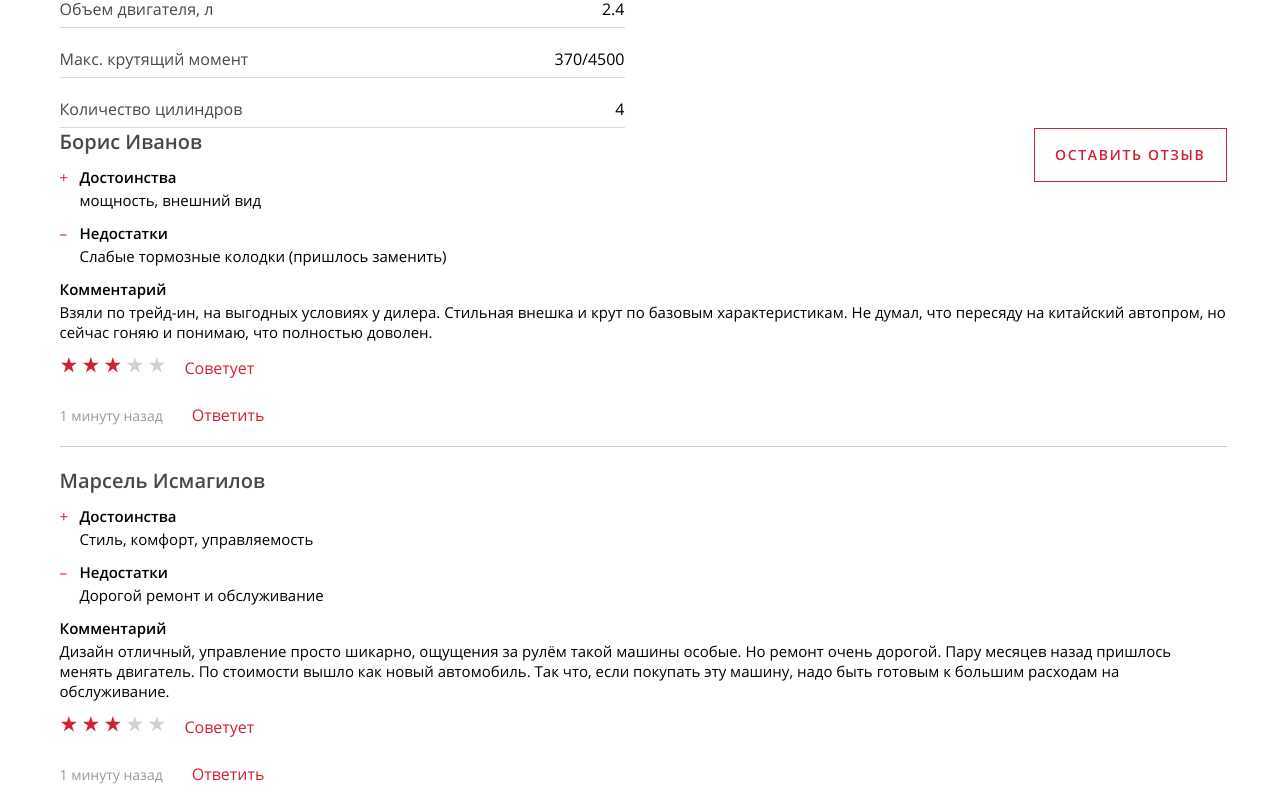
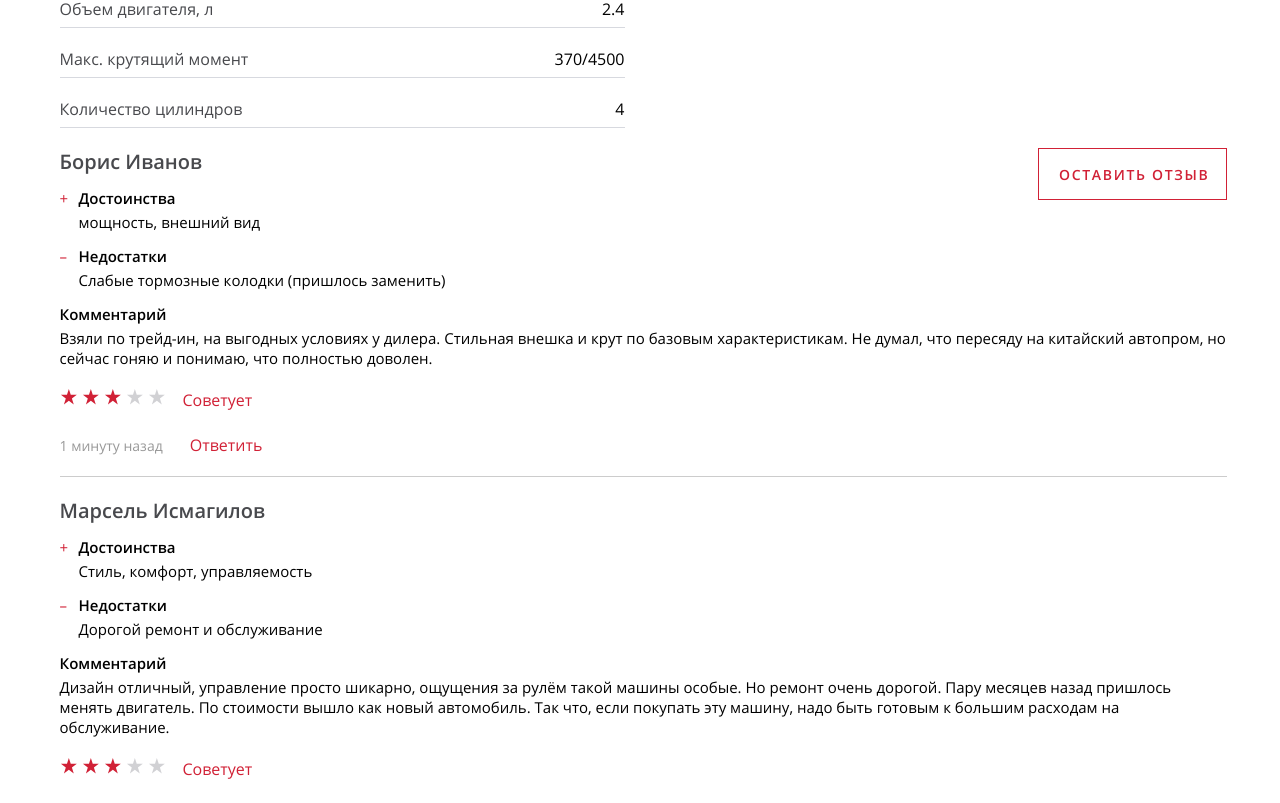
Before and after one commit to geoniced/avto-moto, a React (Create React App) app: page / in a window 1280 px wide. Shown: the part 1056-1859 px from the top of the page. Built offline with nearby package versions, Linux system fonts and the light colour scheme; grey boxes are pictures that could not be loaded.

Commit message:
Pixel Perfect Отзывов

```diff
--- a/src/scss/quote.scss
+++ b/src/scss/quote.scss
@@ -5,7 +5,7 @@
 .quote__author {
   display: block;
   margin: 0;
-  margin-bottom: 12px;
+  margin-bottom: 13px;
   padding: 0;
   padding-right: 160px;
 
@@ -17,13 +17,13 @@
 
 .quote__descriptions {
   margin: 0;
-  margin-bottom: 15px;
+  margin-bottom: 21px;
 }
 
 .quote__descriptions-row-wrapper {
   position: relative;
-  margin-bottom: 13px;
-  padding-left: 20px;
+  margin-bottom: 14px;
+  padding-left: 19px;
 
   &--no-icon {
     padding-left: 0;
@@ -45,10 +45,14 @@
   &--cons::before {
     content: "–";
   }
+
+  &:last-of-type {
+    margin-bottom: 0;
+  }
 }
 
 .quote__subtitle {
-  margin-bottom: 3px;
+  margin-bottom: 4px;
 
   font-size: 15px;
   line-height: 20px;
@@ -66,13 +70,13 @@
 
 .quote__rating {
   display: flex;
-  margin-bottom: 25px;
+  margin-bottom: 23px;
 }
 
 .quote__rating-stars {
   display: flex;
   @include list-reset;
-  margin-right: 20px;
+  margin-right: 18px;
 }
 
 .quote__rating-star {
@@ -110,7 +114,7 @@
 }
 
 .quote__time {
-  margin-right: 25px;
+  margin-right: 23px;
   font-size: 14px;
   line-height: 19px;
 
--- a/src/scss/reviews.scss
+++ b/src/scss/reviews.scss
@@ -1,11 +1,15 @@
 .reviews {
   position: relative;
+  padding-top: 20px;
 }
 
 .reviews__submit-review {
   position: absolute;
-  top: 0;
+  top: 20px;
   right: 0;
+
+  padding-right: 16px;
+  padding-bottom: 14px;
 }
 
 .reviews__list {
```
